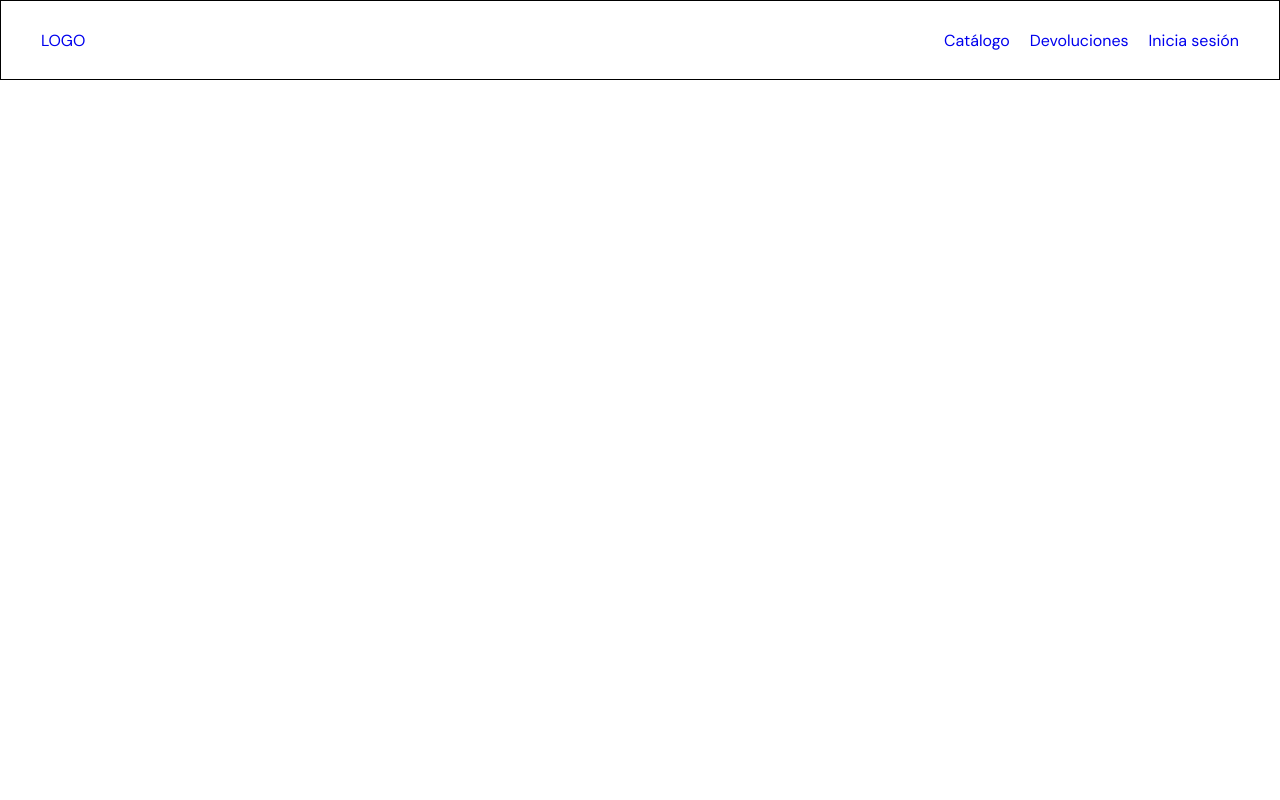
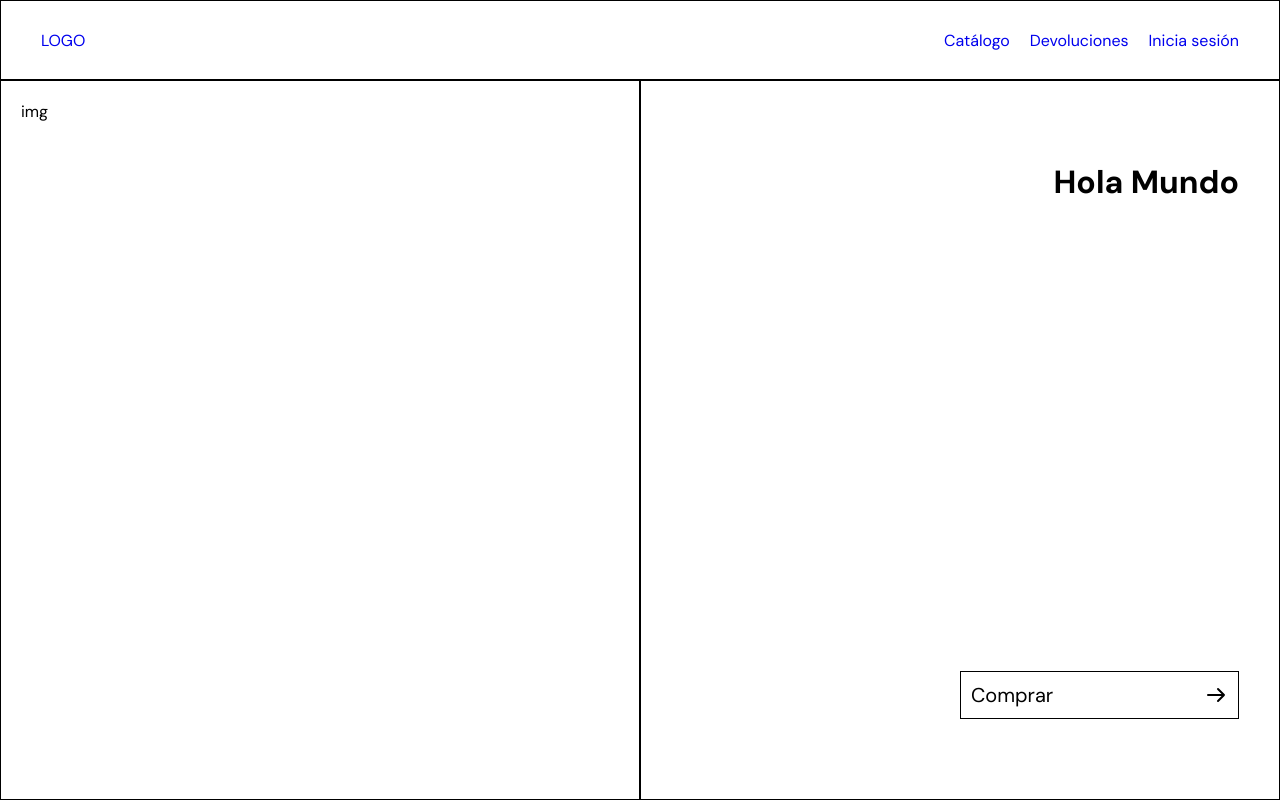
Before and after one commit to uno-nueve/albums-app, a React (Vite) app: page / in a window 1280 px wide. Built offline with nearby package versions, Linux system fonts and the light colour scheme.

Commit message:
Update routing

```diff
--- a/src/main.jsx
+++ b/src/main.jsx
@@ -3,12 +3,32 @@ import { createRoot } from "react-dom/client";
 import { BrowserRouter, Route, Routes } from "react-router";
 import "./index.css";
 import App from "./App.jsx";
+import { Login } from "./routes/login.jsx";
+import { Dashboard } from "./routes/Dashboard.jsx";
+import { Catalog } from "./routes/Catalog.jsx";
+import { Orders } from "./routes/Orders.jsx";
+import { Store } from "./routes/Store.jsx";
+import { Returns } from "./routes/Returns.jsx";
+import { Home } from "./routes/Home.jsx";
 
 createRoot(document.getElementById("root")).render(
     <StrictMode>
         <BrowserRouter>
             <Routes>
-                <Route path="/" element={<App />} />
+                <Route path="/" element={<App />}>
+                    <Route index element={<Home />} />
+                    <Route path="albums" element={<Store />}>
+                        <Route index element={<Catalog />} />
+                    </Route>
+                    <Route path="returns" element={<Returns />} />
+                </Route>
+
+                <Route path="login" element={<Login />} />
+                <Route path="dashboard" element={<Dashboard />}>
+                    <Route index element={<Catalog />} />
+                    <Route index path="catalog" element={<Catalog />} />
+                    <Route path="orders" element={<Orders />} />
+                </Route>
             </Routes>
         </BrowserRouter>
     </StrictMode>
--- /dev/null
+++ b/src/routes/Catalog.jsx
@@ -0,0 +1,3 @@
+export const Catalog = () => {
+    return <div>Catalog</div>;
+};
--- /dev/null
+++ b/src/routes/Dashboard.jsx
@@ -0,0 +1,21 @@
+import { NavLink, Outlet } from "react-router";
+import { Header } from "../components/common/Header";
+import GridCol from "../components/ui/GridCol";
+import GridColsWrapper from "../components/ui/GridColWrapper";
+
+export const Dashboard = () => {
+    return (
+        <>
+            <Header />
+            <GridColsWrapper cols="1fr 3fr">
+                <GridCol>
+                    <NavLink to="/dashboard/catalog">Catálogo</NavLink>
+                    <NavLink to="/dashboard/orders">Ordenes</NavLink>
+                </GridCol>
+                <GridCol>
+                    <Outlet />
+                </GridCol>
+            </GridColsWrapper>
+        </>
+    );
+};
--- /dev/null
+++ b/src/routes/Home.jsx
@@ -0,0 +1,38 @@
+import styled from "styled-components";
+import GridColsWrapper from "../components/ui/GridColWrapper";
+import GridCol from "../components/ui/GridCol";
+import Button from "../components/ui/Button";
+import { Link } from "react-router";
+import { ArrowNarrowRight } from "../components/ui/svgs";
+
+const InlineButton = styled(Button)`
+    width: 50%;
+    justify-content: space-between;
+    font-size: 20px;
+`;
+
+const DisplayCol = styled(GridCol)`
+    justify-content: space-between;
+    padding: 80px 40px;
+`;
+
+export const Home = () => {
+    return (
+        <>
+            <GridColsWrapper cols="repeat(2, minmax(0, 1fr))">
+                <GridCol>img</GridCol>
+                <DisplayCol>
+                    <h1 style={{ textAlign: "right" }}>Hola Mundo</h1>
+                    <Link to="/albums" style={{ display: "flex", justifyContent: "flex-end" }}>
+                        <InlineButton>
+                            Comprar
+                            <div style={{ width: "24px", display: "flex", alignItems: "center" }}>
+                                <ArrowNarrowRight />
+                            </div>
+                        </InlineButton>
+                    </Link>
+                </DisplayCol>
+            </GridColsWrapper>
+        </>
+    );
+};
--- /dev/null
+++ b/src/routes/Orders.jsx
@@ -0,0 +1,3 @@
+export const Orders = () => {
+    return <div>Orders</div>;
+};
--- /dev/null
+++ b/src/routes/Returns.jsx
@@ -0,0 +1,13 @@
+import GridCol from "../components/ui/GridCol";
+import GridColsWrapper from "../components/ui/GridColWrapper";
+
+export const Returns = () => {
+    return (
+        <>
+            <GridColsWrapper cols="repeat(2, minmax(0, 1fr))">
+                <GridCol>searchbar</GridCol>
+                <GridCol>img</GridCol>
+            </GridColsWrapper>
+        </>
+    );
+};
--- /dev/null
+++ b/src/routes/Store.jsx
@@ -0,0 +1,16 @@
+import { Outlet } from "react-router";
+import GridCol from "../components/ui/GridCol";
+import GridColsWrapper from "../components/ui/GridColWrapper";
+
+export const Store = () => {
+    return (
+        <>
+            <GridColsWrapper cols="1fr 3fr">
+                <GridCol>filtros</GridCol>
+                <GridCol>
+                    <Outlet />
+                </GridCol>
+            </GridColsWrapper>
+        </>
+    );
+};
--- a/src/routes/login.jsx
+++ b/src/routes/login.jsx
@@ -0,0 +1,28 @@
+import Button from "../components/ui/Button";
+import LayoutWrapper from "../components/ui/LayoutWrapper";
+import FormWrapper from "../components/ui/FormWrapper";
+import InputGroup from "../components/ui/InputGroup";
+import Input from "../components/ui/Input";
+import { Link } from "react-router";
+
+export const Login = () => {
+    return (
+        <LayoutWrapper>
+            <FormWrapper>
+                <h3>Inicia Sesión de Administrador</h3>
+                <InputGroup>
+                    <label htmlFor="email">
+                        Email
+                        <Input type="text" id="email" name="email" />
+                    </label>
+                    <label htmlFor="password">
+                        Contraseña
+                        <Input type="password" id="password" name="password" />
+                    </label>
+                    <Link to="/">Volver a la página principal</Link>
+                </InputGroup>
+                <Button>Iniciar sesión</Button>
+            </FormWrapper>
+        </LayoutWrapper>
+    );
+};
```
